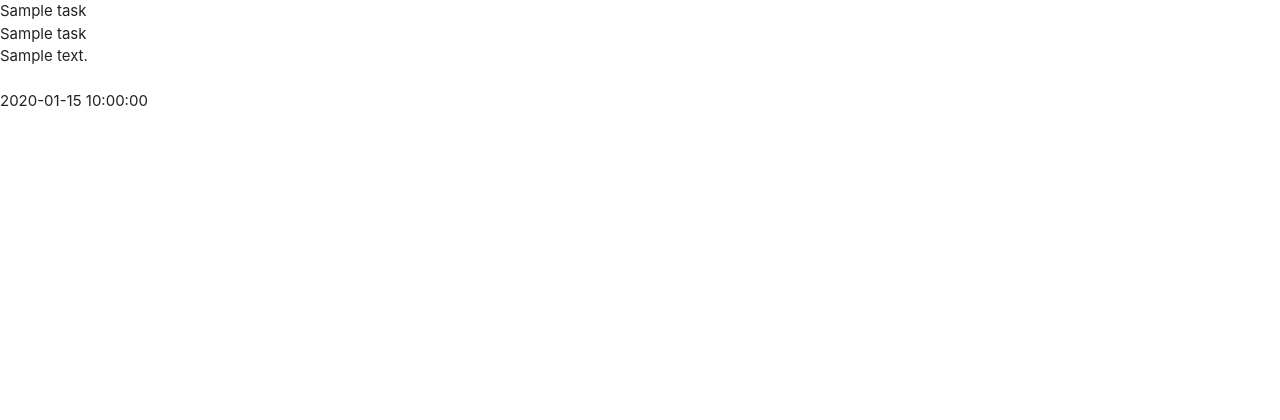
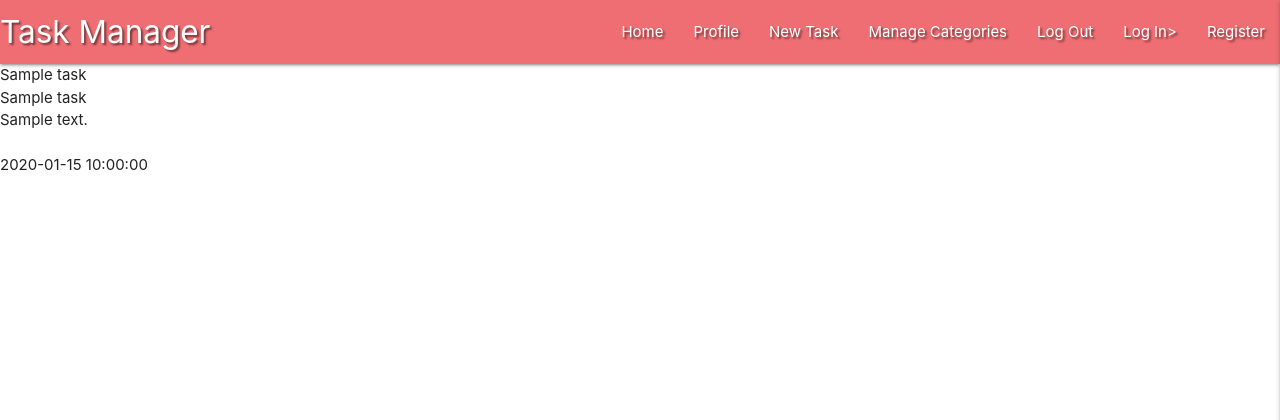
Before and after one commit to anniefenton/flask-task-manager-project, a Flask app: page / in a window 1280 px wide. Shown: the top 420 px of the page. Run offline with Flask 2, Linux system fonts and the light colour scheme; a database or web service that is not in the repository returns one stand-in record (values such as "Sample title"); some libraries are stand-ins or nearby versions.

Commit message:
Add materialize navebar and side nav

```diff
--- a/static/css/style.css
+++ b/static/css/style.css
@@ -0,0 +1,3 @@
+.text-shadow {
+    text-shadow: 2px 2px 2px rgba(0, 0, 0, 0.5);
+}
--- a/static/js/script.js
+++ b/static/js/script.js
@@ -0,0 +1,3 @@
+$(document).ready(function(){
+    $('.sidenav').sidenav({edge: "right"});
+});
--- a/templates/base.html
+++ b/templates/base.html
@@ -12,6 +12,38 @@
     {% endblock %}
     <title>Task Manager</title>
 </head>
+
+<header>
+    <!----top navbar-->
+    <nav class="nav-extended text-shadow">
+        <div class="nav-wrapper">
+            <a href="{{ url_for('get_tasks') }}" class="brand-logo">Task Manager</a>
+            <a href="#" data-target="mobile-demo" class="sidenav-trigger right"><i class="fas fa-bars">menu</i></a>
+            <ul class="right hide-on-med-and-down">
+                <li><a href="{{ url_for('get_tasks') }}">Home</a></li>
+                <li><a href="#">Profile</a></li>
+                <li><a href="#">New Task</a></li>
+                <li><a href="#">Manage Categories</a></li>
+                <li><a href="#">Log Out</a></li>
+                <li><a href="#">Log In></a></li>
+                <li><a href="#">Register</a></li>
+            </ul>
+        </div>
+    </nav>
+
+    <!----mobile sidenav-->
+    <ul class="sidenav" id="mobile-demo">
+        <li><h4 class="center-align light-blue-text text-darekn-4">Task Manager</h4></li>
+        <li><a href="{{ url_for('get_tasks') }}">Home</a></li>
+        <li><a href="#">Profile</a></li>
+        <li><a href="#">New Task</a></li>
+        <li><a href="#">Manage Categories</a></li>
+        <li><a href="#">Log Out</a></li>
+        <li><a href="#">Log In></a></li>
+        <li><a href="#">Register</a></li>
+    </ul>
+</header>
+
 <body>
     {% block content %}
     {% endblock %}
```
